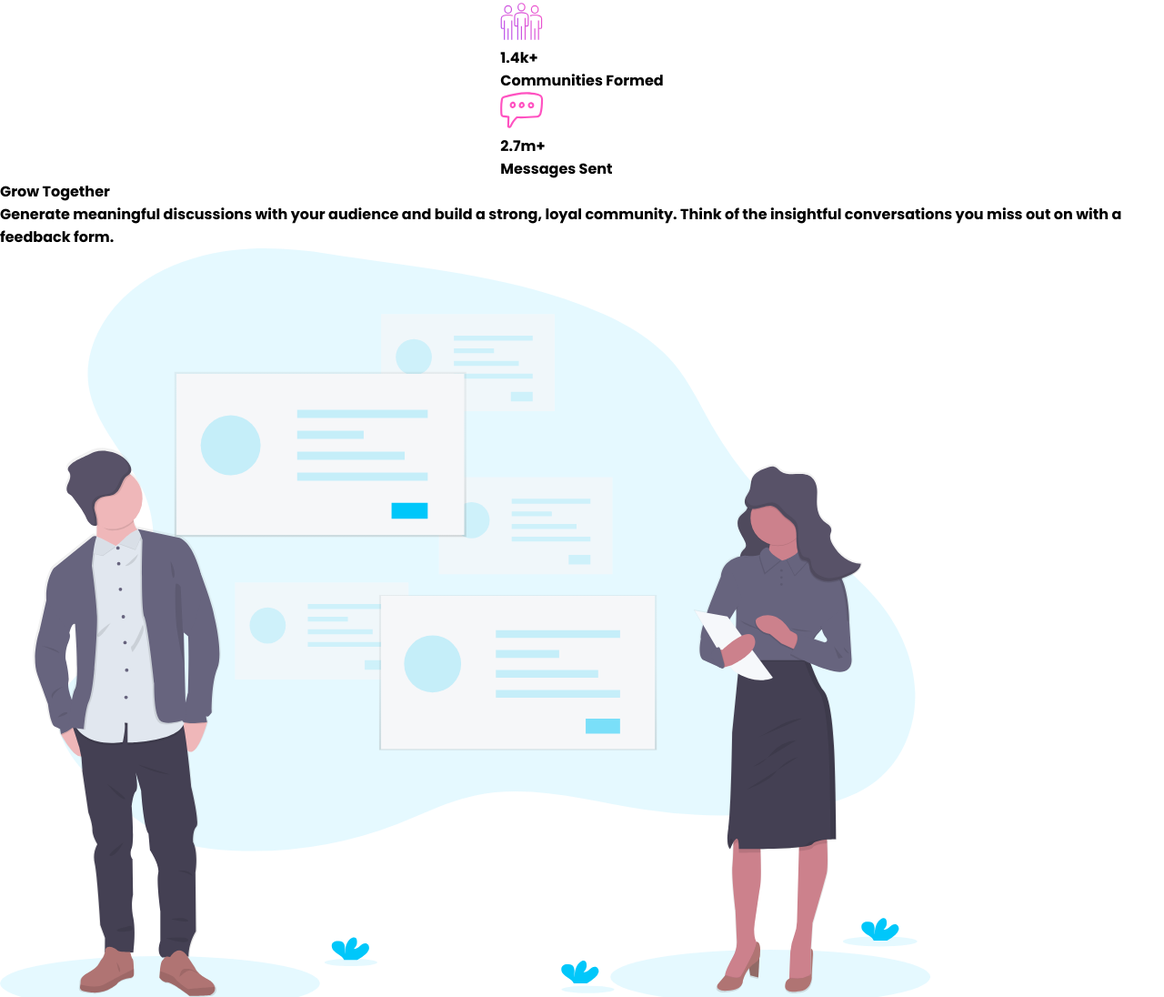
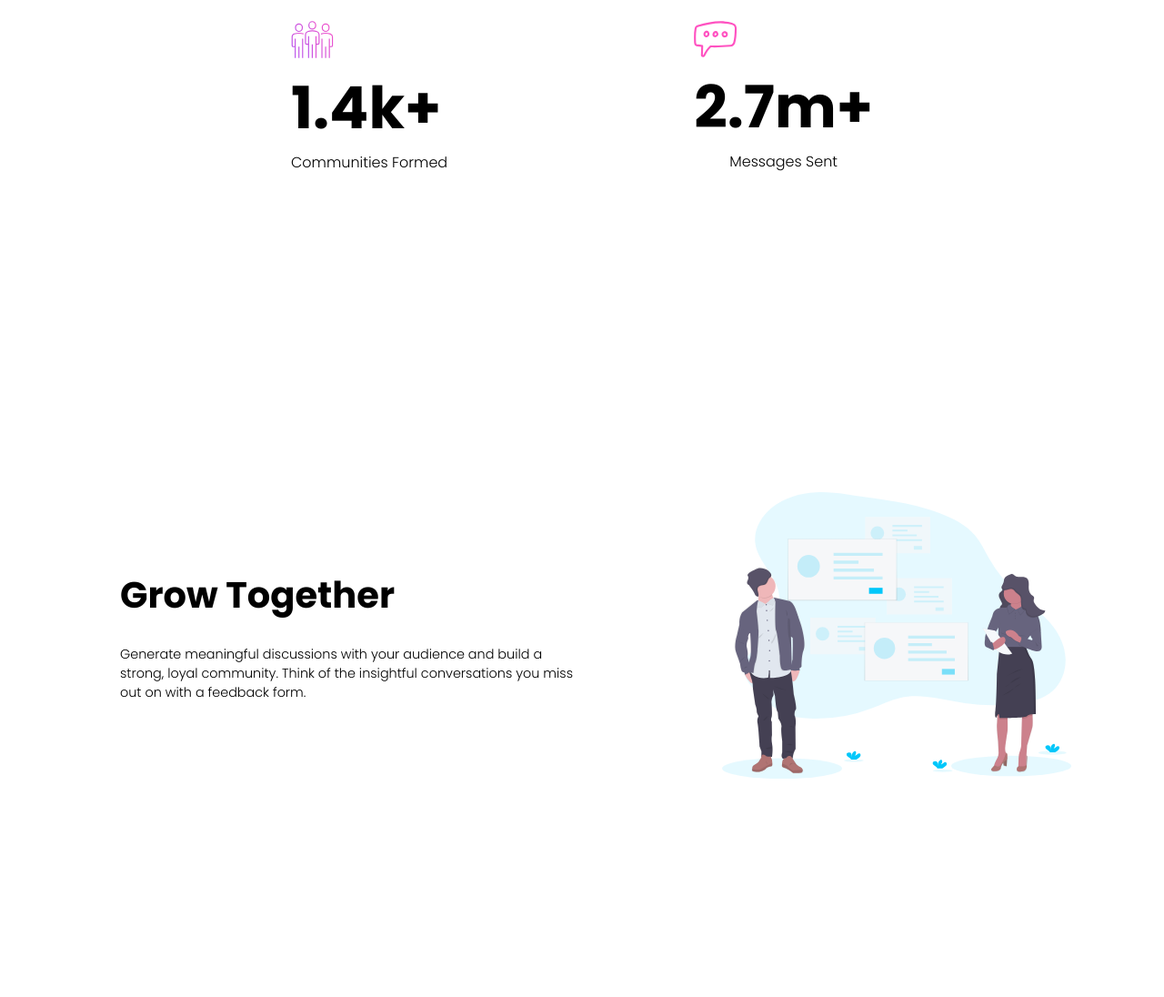
Before and after one commit to Jorge-solis04/HTML-08-RETO-LANDING-PAGE, a plain HTML site: page huddle-landing-page-with-curved-sections-master/index.html in a window 1280 px wide. Shown: the part 1242-2338 px from the top of the page at 91% size. Drawn offline with Linux system fonts and the light colour scheme.

Commit message:
[ADDED]: Se agrego css para varios elementos, ademas se agregaron secciones al HTML para que fuera mas facil modificar cada item con su imagen

```diff
--- a/huddle-landing-page-with-curved-sections-master/index.html
+++ b/huddle-landing-page-with-curved-sections-master/index.html
@@ -59,7 +59,8 @@
     </div>
   </section>
 
-    <div class="item-five">
+  <section class="item-five">
+    <div class="info">
       <p class="m-text">
         Grow Together
       </p>
@@ -67,11 +68,13 @@
         Generate meaningful discussions with your audience and build a strong, loyal community.
         Think of the insightful conversations you miss out on with a feedback form.
       </p>
+    </div>
         <img src="./images/illustration-grow-together.svg" alt="">
-    </div>
+    </section>
 
-    <div class="item-six">
+  <section class="item-six">
       <img src="./images/illustration-flowing-conversation.svg" alt="">
+      <div class="info">
         <p class="m-text">
           Flowing Conversations
         </p>
@@ -80,6 +83,7 @@
           just-in-time loading for a more natural flow.
         </p>
       </div>
+  </section>
 
     <div class="item-seven">
       <p class="m-text">
@@ -101,7 +105,7 @@
       </button>
     </div>
 
-    <section class="section-two">
+    <section class="end">
       <div class="item-nine">
         <img src="./images/logo.svg" alt="">
         <p class="xs-text">
--- a/huddle-landing-page-with-curved-sections-master/styles.css
+++ b/huddle-landing-page-with-curved-sections-master/styles.css
@@ -29,6 +29,24 @@ body{
     height: 50px;
     font-size: 1em;
     font-weight: bold;
+}
+
+.xl-text{
+    font-size: 4em;
+}
+
+.m-text{
+    font-size: 2.5em;
+}
+
+.s-text{
+    font-size: 1em;
+    font-weight: 300;
+}
+
+.xs-text{
+ font-size: 0.9em;
+ font-weight: 300;
 }
 
 .header{
@@ -88,3 +106,58 @@ body{
     max-width: 80%;
     height: auto;
 }
+
+.section{
+    margin: 10px;
+    padding: 10px;
+    width: 50%;
+    display: flex;
+    flex-direction: row;
+    justify-content: space-between;
+}
+
+.item-four p.s-text{
+    text-align: center;
+}
+
+.item-five{
+    display: flex;
+    flex-direction: row;
+    justify-content: space-evenly;
+    margin-top: 300px;
+    margin-bottom: 300px;
+}
+
+.info{
+    display: flex;
+    flex-direction: column;
+    justify-content: center;
+    width: 500px;
+    margin: 30px;
+    padding: 30px;
+}
+
+.info p.xs-text{
+    margin-top: 25px;
+}
+
+.item-five img{
+    margin: 30px;
+    justify-content: center;
+    width: 30%;
+    height: auto;
+}
+
+.item-six{
+    display: flex;
+    flex-direction: row;
+    justify-content: space-evenly;
+    margin-bottom: 300px;
+}
+
+.item-six img{
+    margin: 30px;
+    justify-content: center;
+    width: 30%;
+    height: auto;
+}
```
Lines whose indentation alone changed are shown as unchanged.
